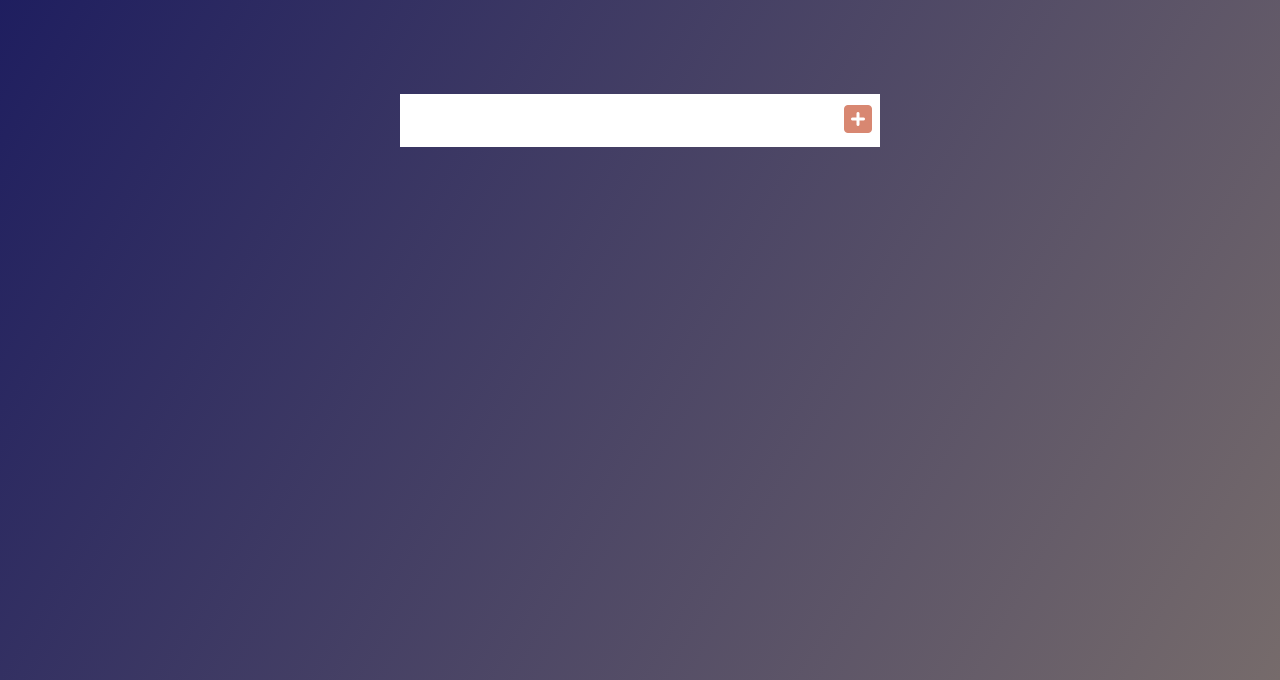
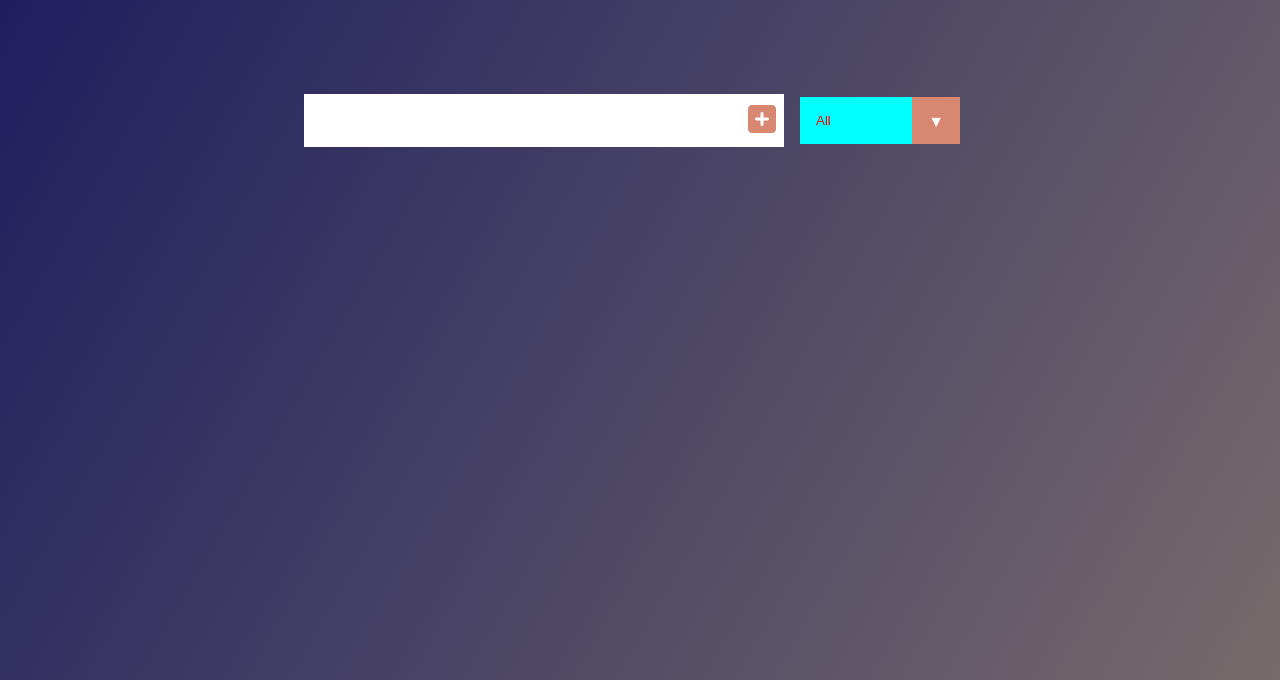
Before and after one commit to sreekanth748644/Add-Todo-s-Project, a plain HTML site: page index.html in a window 1280 px wide. Shown: the part 120-800 px from the top of the page. Drawn offline with Linux system fonts and the light colour scheme.

Commit message:
filter option is added perfectly

```diff
--- a/app.js
+++ b/app.js
@@ -2,9 +2,12 @@
     const todoInput=document.querySelector(".todo-input");
     const todoButton=document.querySelector(".todo-button");
     const todoList=document.querySelector(".todo-list");
+    const filteroption=document.querySelector(".filter-todo")
     //event listeners
+
     todoButton.addEventListener("click",addTodo);
     todoList.addEventListener("click",deleteCheck);
+    filteroption.addEventListener("click",filterTodo);
     // functions
     function addTodo(e){
         e.preventDefault();
@@ -46,3 +49,28 @@ if(item.classList[0]==="trash-btn"){
         todo.classList.toggle("completed");
 }
 }
+
+
+function filterTodo(e) {
+    const todos = todoList.childNodes;
+    todos.forEach(function(todo) {
+      switch (e.target.value) {
+        case "all":
+          todo.style.display = "flex";
+          break;
+        case "completed":
+          if (todo.classList.contains("completed")) {
+            todo.style.display = "flex";
+          } else {
+            todo.style.display = "none";
+          }
+          break;
+        case "uncompleted":
+          if (!todo.classList.contains("completed")) {
+            todo.style.display = "flex";
+          } else {
+            todo.style.display = "none";
+          }
+      }
+    });
+  }
--- a/index.html
+++ b/index.html
@@ -12,21 +12,27 @@
 </head>
 
 <body>
-<header>
+  <header>
     <h1>To Do's Project</h1>
 </header>
-<form >
-    <input type="text" class="todo-input">
-    <button class="todo-button" type="submit"> <i class="fas fa-plus-square"></i></button>
+<form>
+  <input type="text" class="todo-input" />
+   <button class="todo-button" type="submit"> <i class="fas fa-plus-square"></i>
+</button>
+
+   <div class="select">
+       <select name="todos" class="filter-todo">
+         <option value="all">All</option>
+         <option value="completed">Completed</option>
+         <option value="uncompleted">Uncompleted</option>
+       </select>
+     </div>
 </form>
+
+
 <div class="todo-container">
-<ul class="todo-list">
-
-</ul>
+  <ul class="todo-list"></ul>
 </div>
-   <script src="/app.js">
-
-   </script>
+  <script src="./app.js"></script>
 </body>
-
 </html>
--- a/style.css
+++ b/style.css
@@ -79,3 +79,44 @@ font-size: 1rem;
     text-decoration: line-through;
     opacity: 0.3;
 }
+
+/*CUSTOM SELECTOR */
+select {
+    -webkit-appearance: none;
+    -moz-appearance: none;
+    -ms-appearance: none;
+    appearance: none;
+    outline: 0;
+    box-shadow: none;
+    border: 0 !important;
+    background-image: none;
+  }
+
+.select{
+    position: relative;
+    margin: 1rem;
+    overflow: hidden;
+}
+
+select{
+    cursor: pointer;
+    background-color: aqua;
+    width: 10rem;
+    padding: 1rem;
+    color: red;
+}
+.select::after{
+
+    content: "\25BC";
+    position: absolute;
+    background-color: #d88771;
+    top: 0;
+    right: 0;
+    padding: 1rem;
+    pointer-events: none;
+    transition: all 0.3s ease;
+}
+.select:hover::after{
+    background-color: white;
+ color: #d88771;
+}
```
